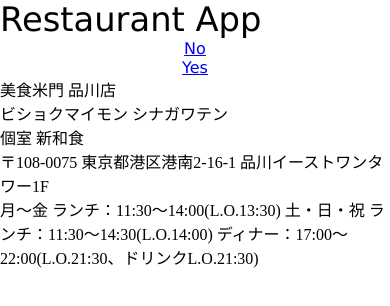
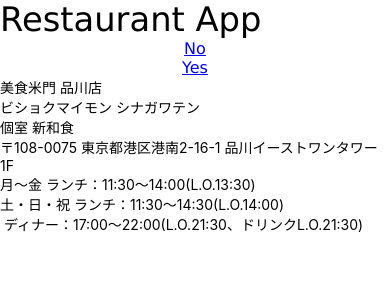
Before and after one commit to Spring-CC/restaurant-native-app, a React Native app: screen / in a window 390 px wide. Shown: the top 306 px of the page. Built offline with nearby package versions, Linux system fonts and the light colour scheme.

Commit message:
fixed tag issue with text

```diff
--- a/components/Home.js
+++ b/components/Home.js
@@ -1,6 +1,6 @@
 import React from 'react';
 import { Link } from 'react-router-dom';
-import { StyleSheet, View } from 'react-native';
+import { StyleSheet, View, Text } from 'react-native';
 import data from '../data/restaurants.json';
 
 export default function Home() {
@@ -27,11 +27,11 @@ export default function Home() {
                 {restaurants.map(restaurant => {
                     return (
                         <View className="restaurant-info" key={restaurant.id}>
-                            <View className="title">{restaurant.name}</View>
-                            <View className="kana">{restaurant.name_kana}</View>
-                            <View className="category">{restaurant.category}</View>
-                            <View className="address">{restaurant.address}</View>
-                            <View className="open-time">{restaurant.opentime}</View>
+                            <Text className="title">{restaurant.name}</Text>
+                            <Text className="kana">{restaurant.name_kana}</Text>
+                            <Text className="category">{restaurant.category}</Text>
+                            <Text className="address">{restaurant.address}</Text>
+                            <Text className="open-time">{restaurant.opentime}</Text>
                         </View>
                     );
                 })}
--- a/components/Nav.js
+++ b/components/Nav.js
@@ -15,7 +15,7 @@ export default function Nav({ user }) {
     };
     return (
         <View>
-            <Text h1 style={titleStyle}>Restaurant App</Text>
+            <Text style={titleStyle}>Restaurant App</Text>
             <View className="nav-links">
                 <Link style={navStyle} to="/">
                     <FlatList>Home</FlatList>
```
